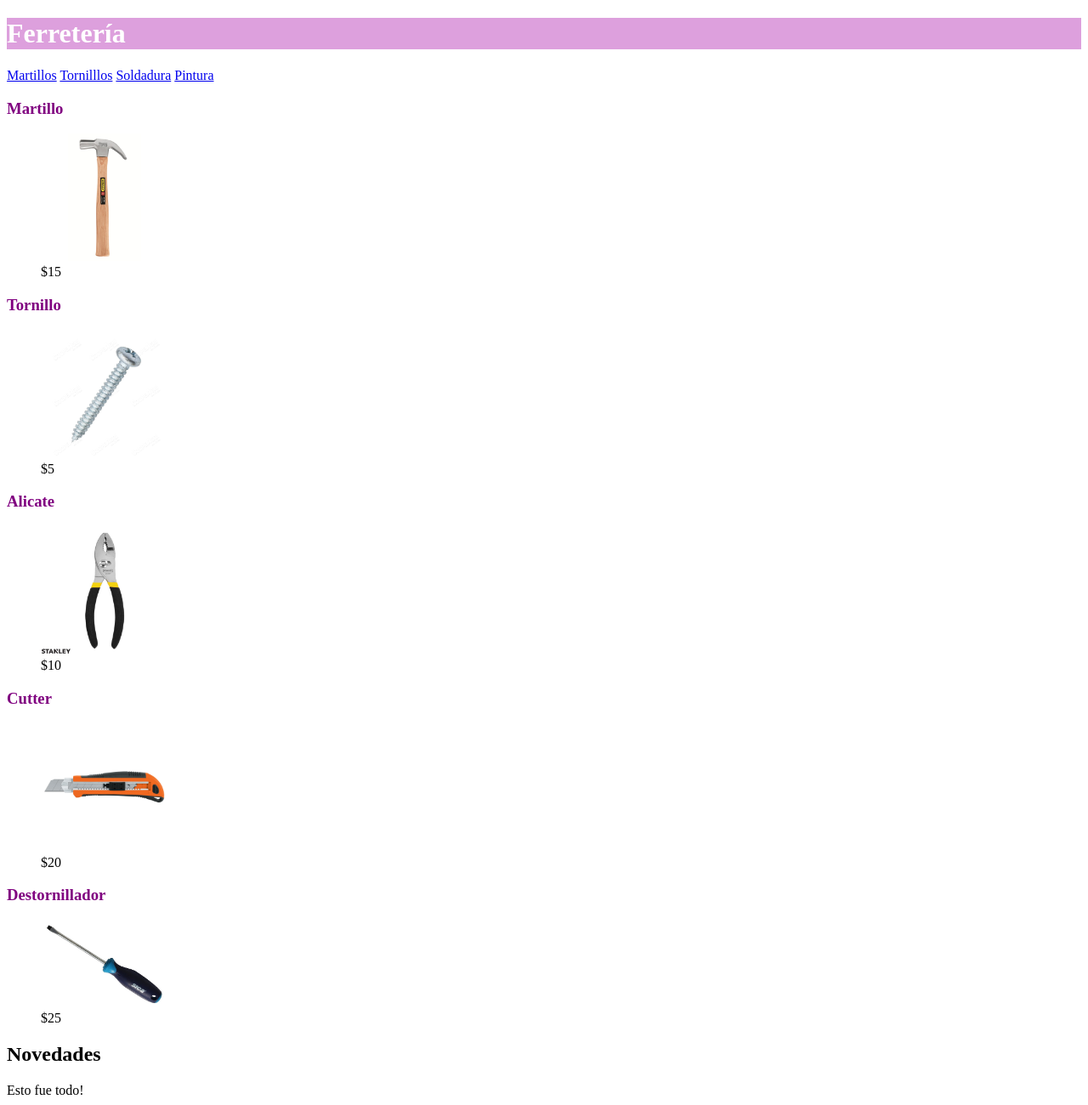
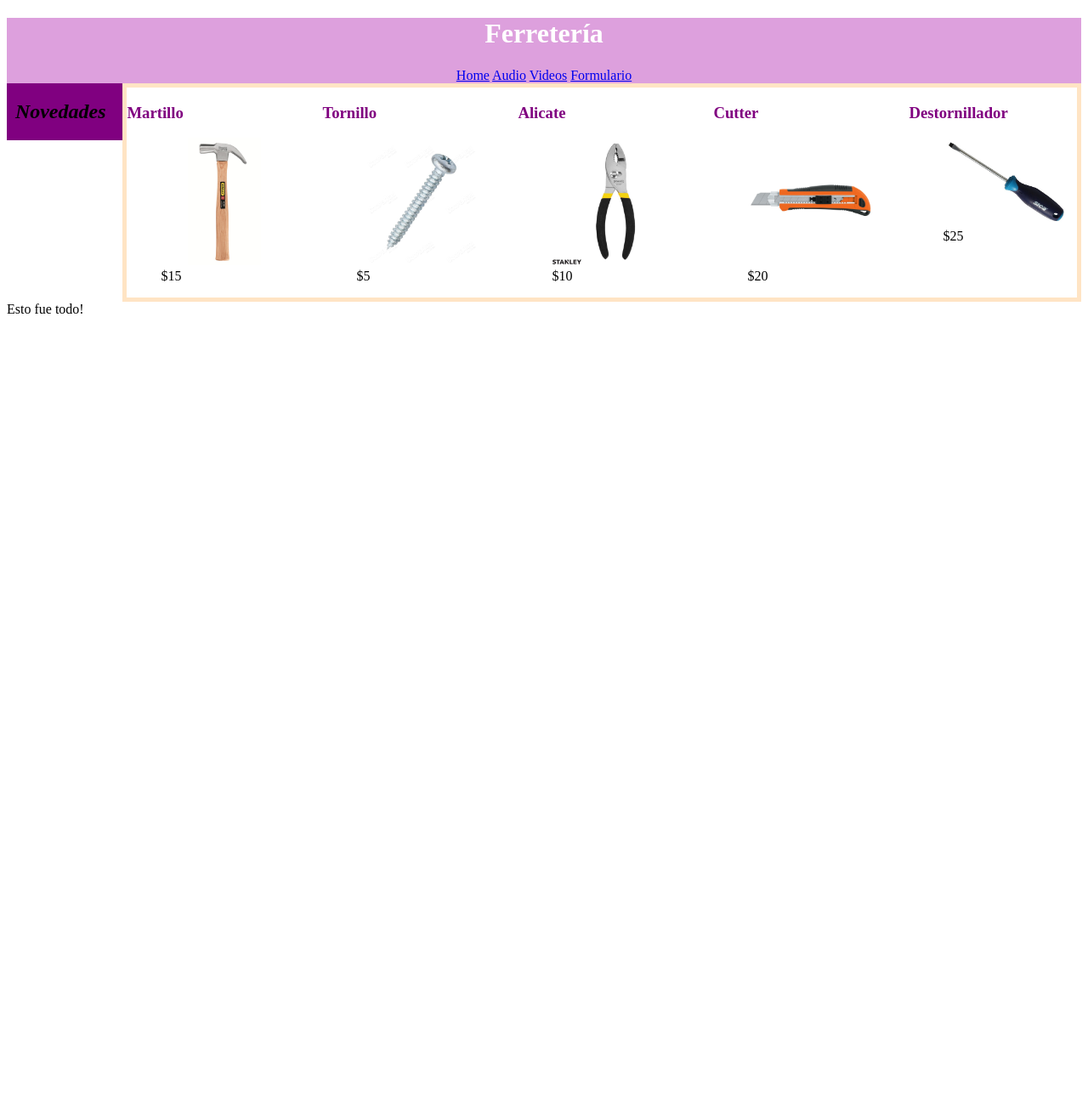
Before and after one commit to mceles22/Portafolio, a Spring Boot app: page /claseSemana2.html in a window 1280 px wide. Shown: the whole page at 85% size. After the commit the page ends 800 px from the top, so only its background shows below. Run offline with Spring Boot 4, Linux system fonts and the light colour scheme.

Commit message:
Avance de semana 3

```diff
--- a/src/main/resources/static/claseSemana2.html
+++ b/src/main/resources/static/claseSemana2.html
@@ -8,14 +8,17 @@
     </head>
     </body>
 
-    <header style="background-color:plum; color: white"> <h1>Ferretería</h1></header>
+    <header style="background-color:plum; color: white"> <h1>Ferretería</h1>
     <nav>
-        <a href="url">Martillos</a>
-        <a href="url">Tornilllos</a>
-        <a href="url">Soldadura</a>
-        <a href="url">Pintura</a>
+        <a href="claseSemana2.html">Home</a>
+        <a href="Audio.html">Audio</a>
+        <a href="Videos.html">Videos</a>
+        <a href="Formulario.html">Formulario</a>
 
     </nav>
+    </header>
+    <aside><h2>Novedades</h2></aside><!-- comment -->
+
     <section class="container">
         <div id="Martillo">
             <h3 style="color:purple" >Martillo</h3>
@@ -53,7 +56,6 @@
             </figure>
         </div>
     </section>
-    <aside><h2>Novedades</h2></aside>
 
         <footer>Esto fue todo!</footer>
 
--- a/src/main/resources/static/css/css.css
+++ b/src/main/resources/static/css/css.css
@@ -5,9 +5,37 @@ p {
     font-size: 20px;
 }
 
+header{
+    text-align: center;
+}
+
 container {
-    display: grid;
-    grid-template-columns: 5px 5px ;
-    grid-template-rows: 5px  5px    ;
-    gap: 5px;
+    display: flex;
+    justify-content: center;
+    align-items: center;
+    border: 5px solid bisque;
 }
+
+container.div{
+    flex: 1;
+}
+
+aside{
+    text-align: center;
+    width: 10%;
+    height: 100%;
+    padding-right: 10px;
+    float: left;
+    font-style: italic;
+    background-color: purple;
+}
+
+section{
+    display: flex;
+    border: 5px solid bisque;
+    float: center;
+}
+
+figure{
+    align-content: center;
+}
```
Also changed, not shown: src/main/resources/static/Audio.html (added, +37 -0 lines), src/main/resources/static/Formulario.html (added, +38 -0 lines), src/main/resources/static/Videos.html (added, +46 -0 lines), 2 other files.
